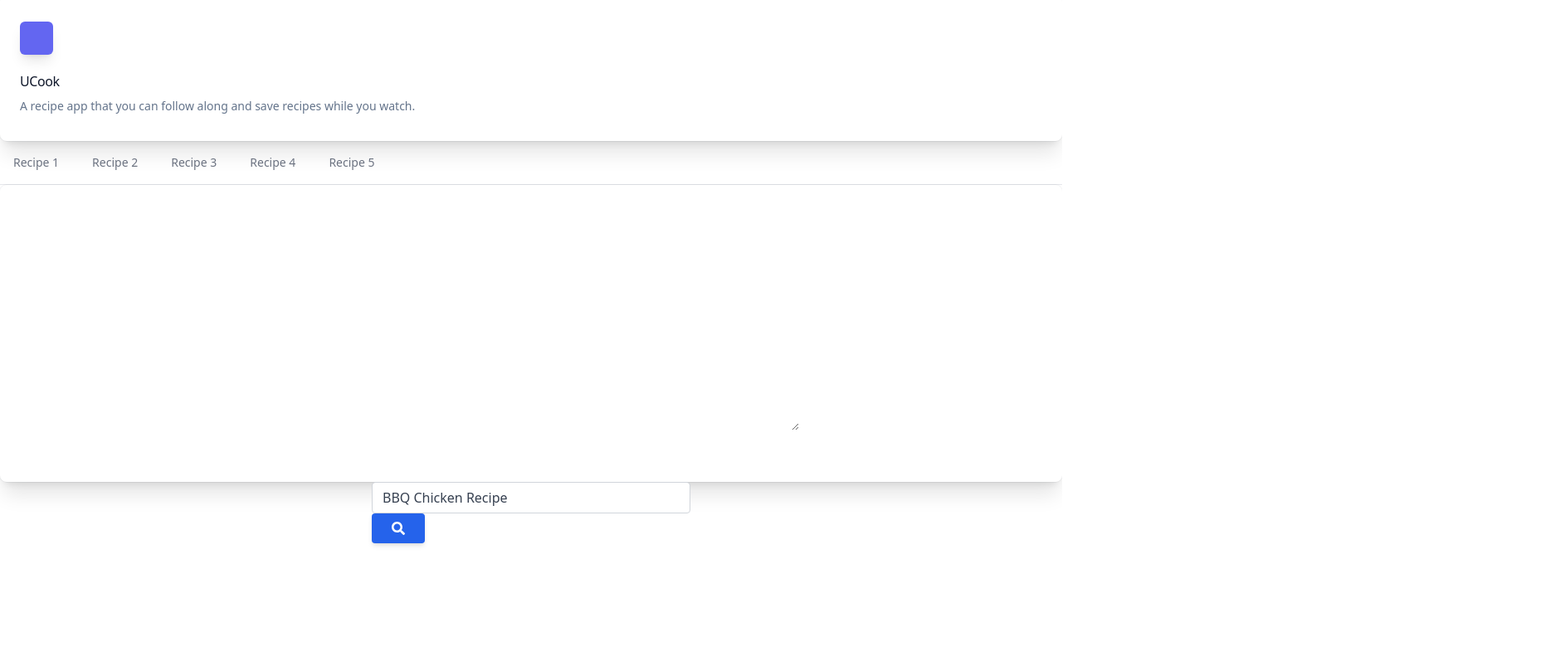
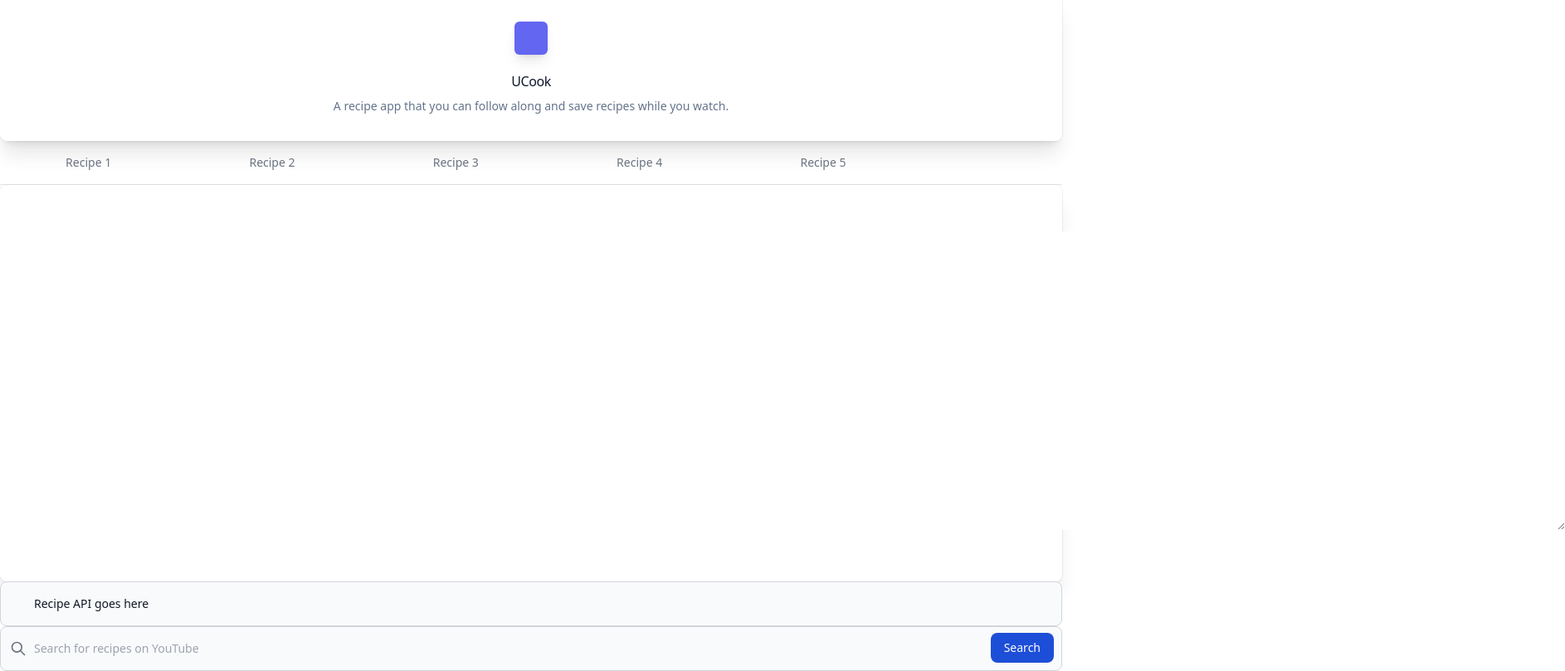
Before and after one commit to jroller33/BC-Project-1, a website: page index.html in a window 1280 px wide. Shown: the part 6-815 px from the top of the page at 83% size, 1886 px wide, since content can reach past the window. Drawn offline with nearby package versions, Linux system fonts and the light colour scheme; no server answers.

Commit message:
fixed most page layout except youtube. also new yt search bar not working. Recipe API is working but not showing on screen yet.

```diff
--- a/assets/script.js
+++ b/assets/script.js
@@ -4,20 +4,21 @@ $(document).ready(() => {
 
     // Get text fom input search box
     let searchQuery = $('#youtubeSearchBar').val();
-    // Here we are composing the endpoint with query parameters as defined from https://developers.google.com/youtube/v3/docs/search/list
-    // part=snippet is like a required default
-    // maxResults=10 set the number of results we want to retrieve
-    // key is your custom key gotten from the previoud step
-    let url = 'https://www.googleapis.com/youtube/v3/search?part=snippet&maxResults=10&key=AIzaSyCYchlTicuWz3_usJZyluJKkW0S6OAoh7E&q=' + searchQuery;
-    // ajax request here setting the url, method GET
-    // we want to populate the div .video-play with an iframe that will hold the first video result.
+    // make the endpoint with query parameters (https://developers.google.com/youtube/v3/docs/search/list)
+    // part=snippet is required. maxResults=10 set the number of results we want to retrieve
+    let url = 'https://www.googleapis.com/youtube/v3/search?part=snippet&maxResults=10&key=' + searchQuery;
+    // ajax request here setting the url, method GET. iframe will hold the first video result
+
+    // old YT API Key: AIzaSyCYchlTicuWz3_usJZyluJKkW0S6OAoh7E&q=
+    // new YT API Key: AIzaSyAfADij3OcyyP9YBqxt0k4TWa-SMryM9hs
 
     $.ajax({
       url: url,
       method: 'GET',
       success: (result) => {
         $('.video-play').text('');
-        $('.video-play').append(`<iframe class="aspect-w-16 aspect-h-9 grid h-screen place-items-center grid h-screen place-items-center" src=https://www.youtube.com/embed/${result.items[0].id.videoId} allowFullScreen title='youtube player' />`)
+        $('.video-play').append(`<iframe class="flex-auto grid place-items-center w-screen" src=https://www.youtube.com/embed/${result.items[0].id.videoId} allowFullScreen title='youtube player' />`)
+        // iframe class="aspect-w-16 aspect-h-9 grid h-screen place-items-center grid h-screen place-items-center"
       },
       error: (err, response) => {
         console.log(err.responseText);
@@ -26,6 +27,27 @@ $(document).ready(() => {
     })
   };
 
+
+
+  //  RECIPE DATABASE API
+  const settings = {
+    "async": true,
+    "crossDomain": true,
+    "url": "https://spoonacular-recipe-food-nutrition-v1.p.rapidapi.com/recipes/156992/similar",
+    "method": "GET",
+    "headers": {
+      "X-RapidAPI-Key": "06c3507b35msh698002782ccefe9p1140d5jsn972a6177f96f",
+      "X-RapidAPI-Host": "spoonacular-recipe-food-nutrition-v1.p.rapidapi.com"
+    }
+  };
+
+  $.ajax(settings).done(function (response) {
+    console.log(response);
+  });
+
+
+
+    //  TABS, RECIPE TEXT AND SAVING TO LOCAL STORAGE
   const doTabCapture = (index) => {
       // $(".tab").each(function (index) {
   //   console.log(index);
--- a/index.html
+++ b/index.html
@@ -10,70 +10,101 @@
     <script src="./assets/script.js"></script>
     <title>UCook</title>
 </head>
+
+
 <body>
-        <div class="bg-white dark:bg-slate-800 rounded-lg px-6 py-8 ring-1 ring-slate-900/5 shadow-xl">
+        <div class="flex-auto grid place-items-center w-screen bg-white dark:bg-slate-800 rounded-lg px-6 py-8 ring-1 ring-slate-900/5 shadow-xl">
         <div>
           <span class="inline-flex items-center justify-center p-2 bg-indigo-500 rounded-md shadow-lg">
             <svg class="h-6 w-6 text-white" fill="none" viewBox="0 0 24 24" stroke="currentColor" aria-hidden="true"></svg>
           </span>
         </div>
         <h3 class="text-slate-900 dark:text-white mt-5 text-base font-medium tracking-tight">UCook</h3>
-        <p class="text-slate-500 dark:text-slate-400 mt-2 text-sm">
+        <p class="text-slate-500 dark:text-slate-40 0 mt-2 text-sm">
             A recipe app that you can follow along and save recipes while you watch.
         </p>
     </div>
+
+          <!--        TABS      -->
     <ul id="parentLi" class="flex flex-wrap text-sm font-medium text-center text-gray-500 border-b border-gray-200">
-      <li id="recipe1" class="mr-2 tab tabCheck" value="0">
+      <li id="recipe1" class="w-1/6 mr-2 tab tabCheck" value="0">
           <a class="tabCheck inline-block p-4 rounded-t-lg hover:text-blue-600 hover:bg-gray-50"  value="0">Recipe 1</a>
       </li>
-      <li class="mr-2 tab tabCheck" value="1">
+      <li class="w-1/6 mr-2 tab tabCheck" value="1">
           <a id="recipe2" class="inline-block p-4 rounded-t-lg hover:text-blue-600 hover:bg-gray-50" value="1">Recipe 2</a>
       </li>
-      <li class="mr-2 tab tabCheck" value="2">
+      <li class="w-1/6 mr-2 tab tabCheck" value="2">
           <a id="recipe3" class="inline-block p-4 rounded-t-lg hover:text-blue-600 hover:bg-gray-50" value="2">Recipe 3</a>
       </li>
-      <li class="mr-2 tab tabCheck"  value="3">
+      <li class="w-1/6 mr-2 tab tabCheck"  value="3">
           <a id="recipe4" class="inline-block p-4 rounded-t-lg hover:text-blue-600 hover:bg-gray-50" value="3">Recipe 4</a>
       </li>
-      <li class="mr-2 tab tabCheck"  value="4">
+      <li class="w-1/6 mr-2 tab tabCheck"  value="4">
           <a id="recipe5" class="inline-block p-4 rounded-t-lg hover:text-blue-600 hover:bg-gray-50" value="4">Recipe 5</a>
       </li>
   </ul>
 
-
+        <!--      Save Recipe Text Input Area     -->
 
     <div class="bg-white dark:bg-slate-800 rounded-lg px-6 py-8 ring-1 ring-slate-900/5 shadow-xl">
       <form>
-        <p><label for="Recipe" class="text-white">Recipe:</label></p>
-        <textarea id="recipeInput" name="Recipe Input" rows="10" cols="100"></textarea>
+        <p><label for="Recipe" class="text-white grid place-items-center w-screen">Recipe:</label></p>
+        <textarea id="recipeInput" name="Recipe Input" rows="15" cols="200"></textarea>
         <br>
-        <button type="button" id="saveRecipeButton" class="text-white">Save Recipe</button>
+        <button type="button" id="saveRecipeButton" class="text-white grid place-items-center w-screen">Save Recipe</button>
             <!-- onclick="store()"  -->
         <!-- <input type="submit" value="Submit"> -->
       </form>
     </div>
 
-    <!-- Search bar for youtube -->
-    <div class="flex justify-center">
-        <div class="mb-3 xl:w-96">
-          <div class="input-group relative flex flex-wrap items-stretch w-full mb-4">
-            <input id="youtubeSearchBar" data-type="0" type="search" value="BBQ Chicken Recipe" class="form-control relative flex-auto min-w-0 block w-full px-3 py-1.5 text-base font-normal text-gray-700 bg-white bg-clip-padding border border-solid border-gray-300 rounded transition ease-in-out m-0 focus:text-gray-700 focus:bg-white focus:border-blue-600 focus:outline-none" placeholder="Search" aria-label="Search" aria-describedby="button-addon2">
+
+
+          <!--      SECOND API        -->
+    <div id="recipeApiResults" class="block p-4 pl-10 w-full text-sm text-gray-900 bg-gray-50 rounded-lg border border-gray-300 focus:ring-blue-500 focus:border-blue-500 dark:bg-gray-700 dark:border-gray-600 dark:placeholder-gray-400 dark:text-white dark:focus:ring-blue-500 dark:focus:border-blue-500">
+      <p>Recipe API goes here</p>
+    </div>
+
+
+
+    <!--        NEW YOUTUBE SEARCH BAR      -->
+    <form>
+      <label for="default-search" class="mb-2 text-sm font-medium text-gray-900 sr-only dark:text-gray-300">Search</label>
+      <div class="relative">
+          <div class="flex absolute inset-y-0 left-0 items-center pl-3 pointer-events-none">
+              <svg class="w-5 h-5 text-gray-500 dark:text-gray-400" fill="none" stroke="currentColor" viewBox="0 0 24 24" xmlns="http://www.w3.org/2000/svg"><path stroke-linecap="round" stroke-linejoin="round" stroke-width="2" d="M21 21l-6-6m2-5a7 7 0 11-14 0 7 7 0 0114 0z"></path></svg>
+          </div>
+          <input id="youtubeSearchBar" data-type="0" type="search" class="block p-4 pl-10 w-full text-sm text-gray-900 bg-gray-50 rounded-lg border border-gray-300 focus:ring-blue-500 focus:border-blue-500 dark:bg-gray-700 dark:border-gray-600 dark:placeholder-gray-400 dark:text-white dark:focus:ring-blue-500 dark:focus:border-blue-500" aria-label="Search" aria-describedby="button-addon2" placeholder="Search for recipes on YouTube" required>
+          <button id="youtubeSearchButton" type="button" class="text-white absolute right-2.5 bottom-2.5 bg-blue-700 hover:bg-blue-800 focus:ring-4 focus:outline-none focus:ring-blue-300 font-medium rounded-lg text-sm px-4 py-2 dark:bg-blue-600 dark:hover:bg-blue-700 dark:focus:ring-blue-800" id="button-addon2">Search</button>
+      </div>
+  </form>
+
+    <!--            OLD YOUTUBE SEARCH BAR      -->
+
+    <!-- <div class="flex-auto grid place-items-center">
+        <div class="grid place-items-center">
+          <div class="flex-auto grid place-items-center">
+
+            <input id="youtubeSearchBar" data-type="0" type="search" value="BBQ Chicken Recipe" class="" placeholder="Search" aria-label="Search" aria-describedby="button-addon2">
+
             <button id="youtubeSearchButton" class="btn inline-block px-6 py-2.5 bg-blue-600 text-white font-medium text-xs leading-tight uppercase rounded shadow-md hover:bg-blue-700 hover:shadow-lg focus:bg-blue-700  focus:shadow-lg focus:outline-none focus:ring-0 active:bg-blue-800 active:shadow-lg transition duration-150 ease-in-out flex items-center" type="button" id="button-addon2">
+
               <svg aria-hidden="true" focusable="false" data-prefix="fas" data-icon="search" class="w-4" role="img" xmlns="http://www.w3.org/2000/svg" viewBox="0 0 512 512">
                 <path fill="currentColor" d="M505 442.7L405.3 343c-4.5-4.5-10.6-7-17-7H372c27.6-35.3 44-79.7 44-128C416 93.1 322.9 0 208 0S0 93.1 0 208s93.1 208 208 208c48.3 0 92.7-16.4 128-44v16.3c0 6.4 2.5 12.5 7 17l99.7 99.7c9.4 9.4 24.6 9.4 33.9 0l28.3-28.3c9.4-9.4 9.4-24.6.1-34zM208 336c-70.7 0-128-57.2-128-128 0-70.7 57.2-128 128-128 70.7 0 128 57.2 128 128 0 70.7-57.2 128-128 128z"></path>
               </svg>
             </button>
           </div>
         </div>
-      </div>
-    <div class="container video-page">
+      </div> -->
+
+        <!--        YOUTUBE VIDEO GOES HERE   -->
+    <div class="video-page grid place-items-center w-screen">
         <!-- <div class="search">
           <input type="text" value="Search Recipes">
           <button type="button" class="btn btn-primary">Submit</button>
         </div> -->
-        <div class="container grid place-items-center"">
-          <div class="row">
-            <div class="video-play aspect-w-16 aspect-h-9">
+        <div class="container grid place-items-center w-screen"">
+          <div class="flex-auto grid place-items-center w-screen">
+            <div class="video-play flex-auto grid place-items-center w-screen">
             </div>
           </div>
         </div>
```
